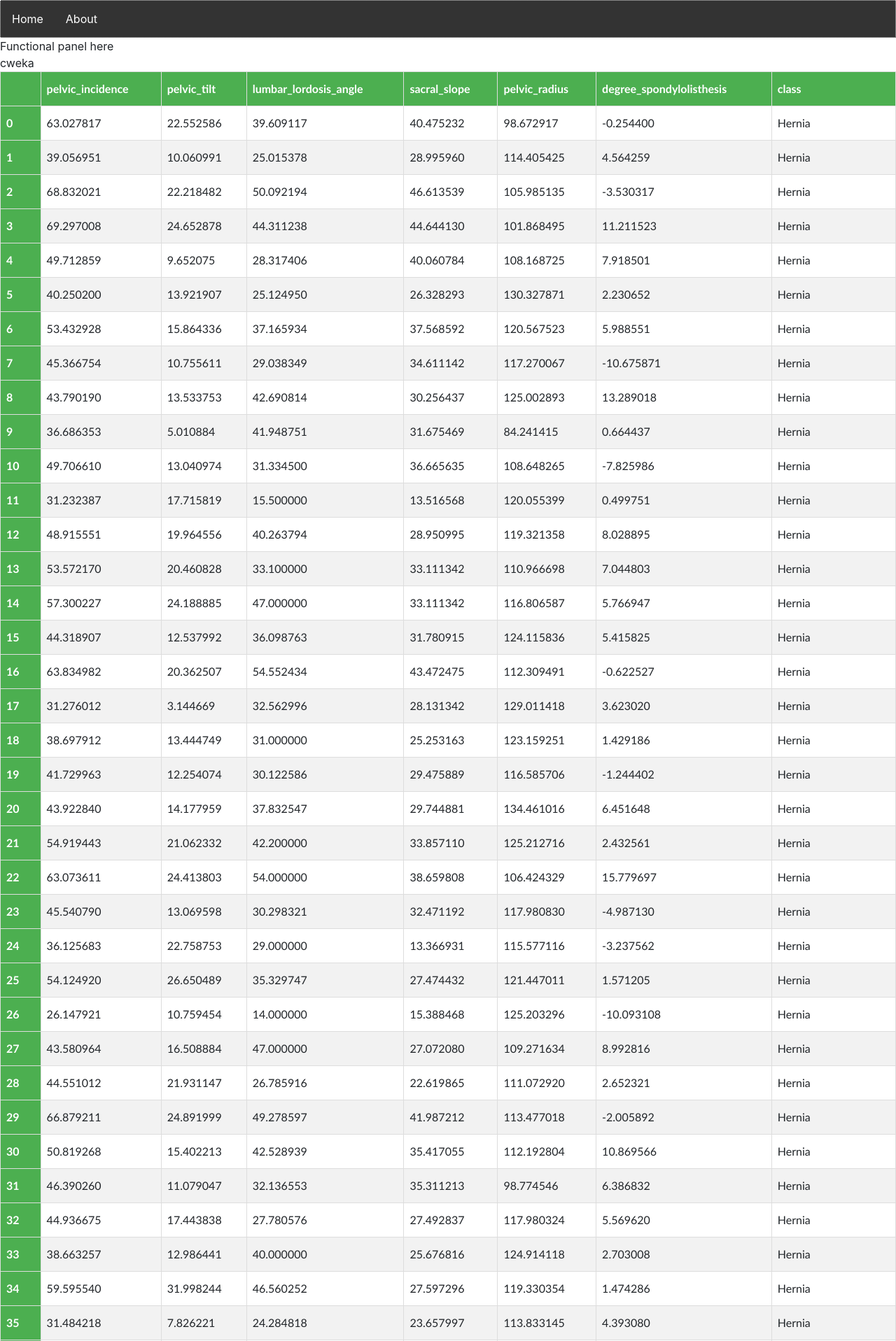
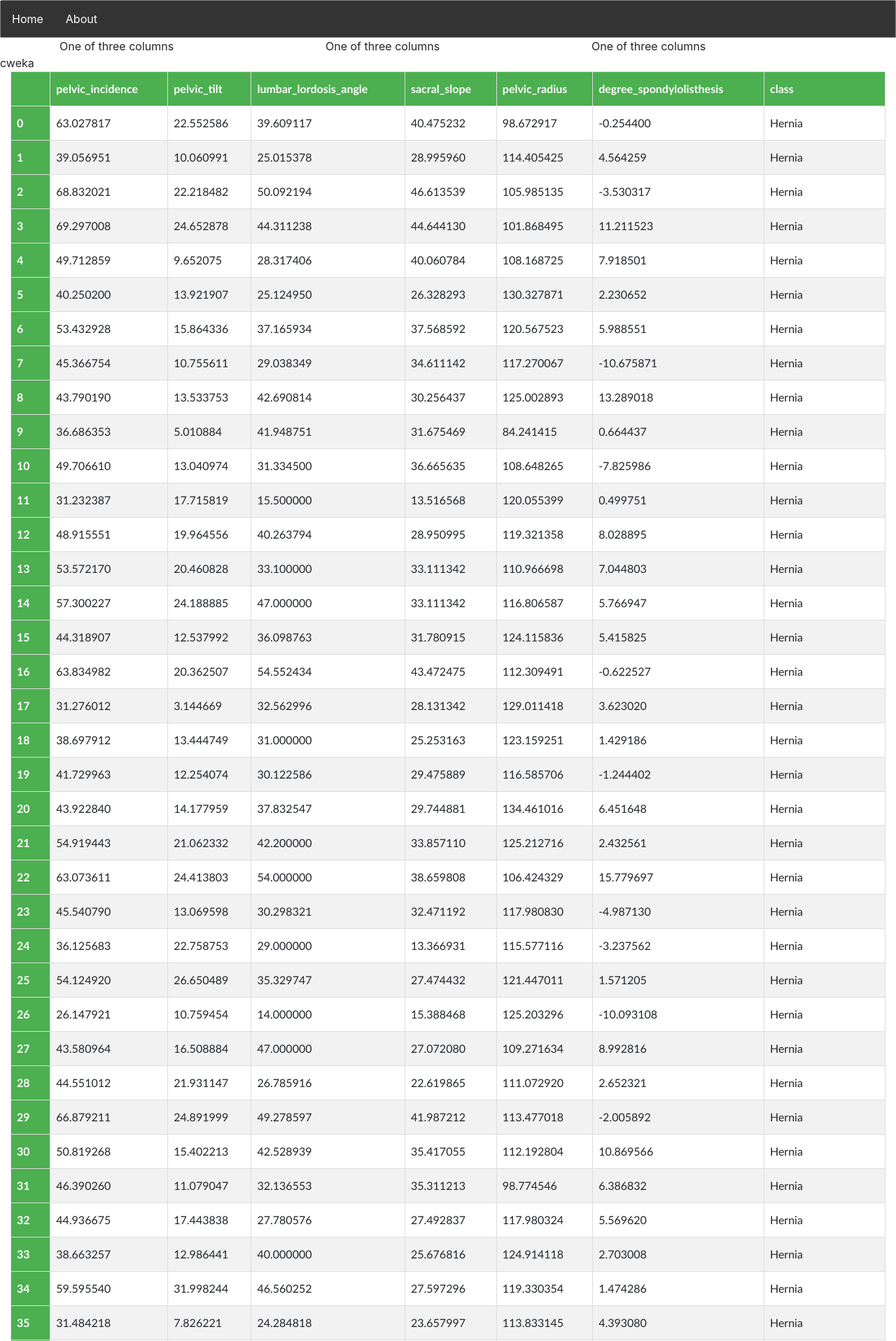
Before and after one commit to 770120041/DataMiningWebsite, a Django app: page /polls/table/cweka in a window 1280 px wide. Shown: the top 1917 px of the page at 70% size. Run offline with Django 3.2, Linux system fonts and the light colour scheme; data comes from the database, SQL or seed files in the repository; some libraries are stand-ins or nearby versions.

Commit message:
add bootstrap

```diff
--- a/polls/templates/polls/base.html
+++ b/polls/templates/polls/base.html
@@ -8,6 +8,7 @@
         <link rel="stylesheet" type="text/css" href="{% static 'polls/css/navbar.css' %}">
         <link rel="stylesheet" type="text/css" href="{% static 'polls/css/base.css' %}">
         <link rel="stylesheet" type="text/css" href="{% static 'polls/css/bootstrap.css' %}">
+        <link rel="stylesheet" type="text/css" href="{% static 'polls/css/bootstrap-reboot.css' %}">
 
         <script src="{% static 'polls/js/bootstrap.js' %}"></script>
         <script src="{% static 'polls/js/jquery.min.js' %}"></script>
--- a/polls/templates/polls/show_table.html
+++ b/polls/templates/polls/show_table.html
@@ -2,9 +2,21 @@
 {% block title %} Project {% endblock %}
 {% block content %}
 
-    <div>Functional panel here</div>
+    <div class="container">
+        <div class="row">
+            <div class="col-sm">
+                One of three columns
+            </div>
+            <div class="col-sm">
+                One of three columns
+            </div>
+            <div class="col-sm">
+                One of three columns
+            </div>
+        </div>
+    </div>
     <div>{{ tableName }}</div>
-    <div>
+    <div class="container-fluid">
         {% autoescape off %}
              {{ table }}
         {% endautoescape %}
```
